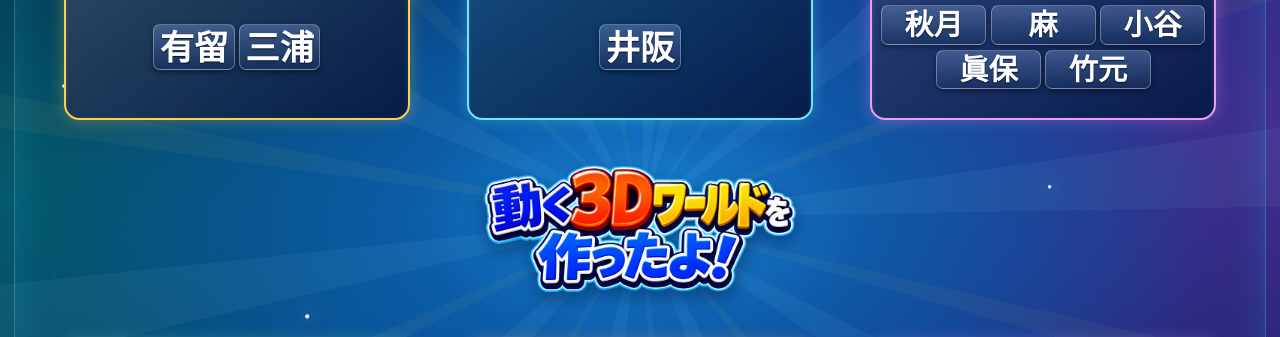
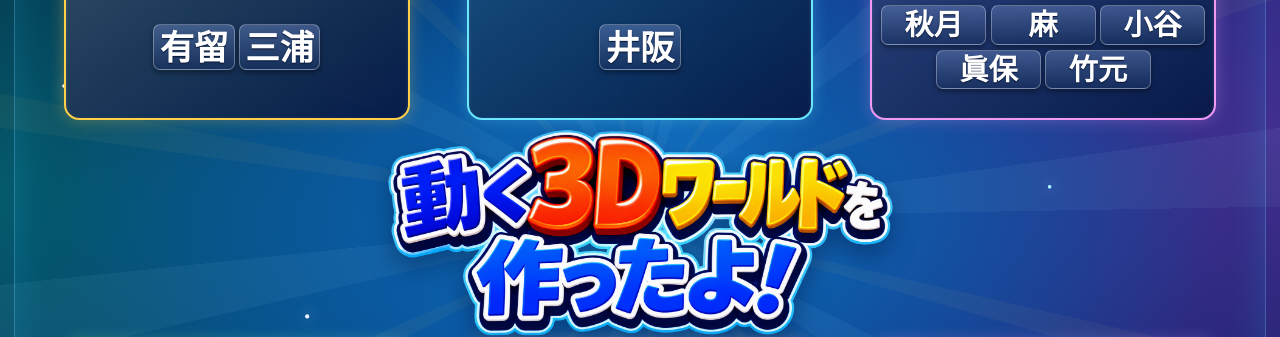
Before and after one commit to inabamichio0218-arch/powerpoint-3d-festival, a plain HTML site: page index.html in a window 1280 px wide. Shown: the part 170-507 px from the top of the page. Drawn offline with Linux system fonts and the light colour scheme.

Commit message:
Add files via upload

```diff
--- a/index.html
+++ b/index.html
@@ -11,7 +11,7 @@
 .grade-head{height:36%;display:flex;align-items:center;justify-content:center;background:linear-gradient(#fff8,color-mix(in srgb,var(--accent) 88%,#fff 12%)),var(--accent);border-radius:.75cqw;box-shadow:inset 0 .14cqw .2cqw #fff9,0 .25cqw 0 #263f68,0 .4cqw .5cqw #0008;color:#0b234e;font-size:4.05cqw;line-height:1;font-weight:1000;flex:none}
 .names{flex:1;display:flex;flex-wrap:wrap;align-content:center;justify-content:center;align-items:center;gap:.5cqw .6cqh;min-height:0}.student{font-weight:1000;font-size:2.68cqw;line-height:1.15;color:#fff;text-shadow:0 .1cqw .1cqw #061332;border:.11cqw solid #ffffff50;padding:.35cqh .42cqw;border-radius:.55cqw;background:linear-gradient(180deg,#6783bd80,#183260a8);box-shadow:0 .2cqw .4cqw #0006;white-space:nowrap;min-width:0}.student:hover,.student:focus-visible{background:color-mix(in srgb,var(--accent) 55%,#0c5db7 45%);transform:translateY(-.18cqh);color:#081e45;text-shadow:none}
 .grade:nth-child(3) .student,.grade:nth-child(6) .student{font-size:2.28cqw;padding:.28cqh .4cqw}.grade:nth-child(3) .names,.grade:nth-child(6) .names{display:grid;grid-template-columns:repeat(6,minmax(0,1fr));grid-template-rows:repeat(2,auto);gap:.7cqh .32cqw;align-content:center}.grade:nth-child(3) .student,.grade:nth-child(6) .student{grid-column:span 2}.grade:nth-child(3) .student:nth-child(4),.grade:nth-child(6) .student:nth-child(4){grid-column:2/span 2}.grade:nth-child(3) .student:nth-child(5),.grade:nth-child(6) .student:nth-child(5){grid-column:4/span 2}
-.hero{position:absolute;top:37.3%;height:24.5%;left:13%;width:74%;display:flex;align-items:center;justify-content:center;z-index:2}.title-art{display:block;width:100%;height:100%;object-fit:contain;filter:drop-shadow(0 .7cqw .7cqw #001d4b7a)}
+.hero{position:absolute;top:35.8%;height:28.4%;left:7%;width:86%;display:flex;align-items:center;justify-content:center;z-index:2;pointer-events:none}.title-art{display:block;width:100%;height:100%;object-fit:contain;transform:scale(1.40);transform-origin:center;filter:drop-shadow(0 .7cqw .7cqw #001d4b7a)}
 .viewer{display:none;background:#05080f;z-index:5}.viewer.active{display:block}.viewer video{display:block;position:absolute;inset:0;width:100%;height:100%;object-fit:contain;background:#000}.back{position:absolute;z-index:10;left:2.3%;top:2.7%;width:20%;max-height:12%;aspect-ratio:2048/651;background:none;border:0;padding:0;filter:drop-shadow(0 .3cqw .4cqw #0009)}.back img{width:100%;height:100%;object-fit:contain;display:block}.back:hover{filter:drop-shadow(0 0 .8cqw #ffb2db)}
 .menu[hidden],.viewer[hidden]{display:none!important}
 </style></head>
```
